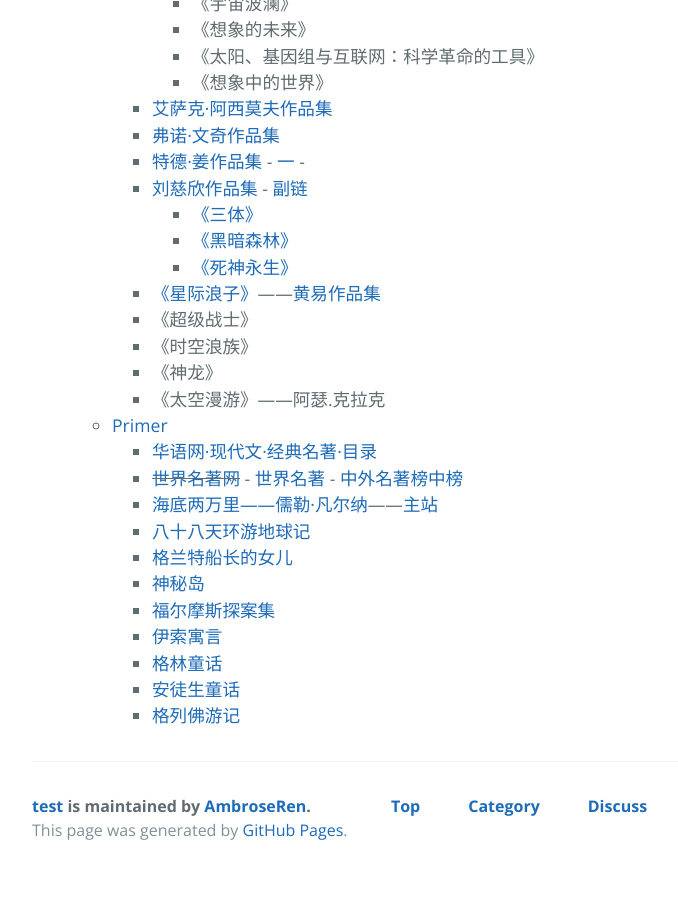
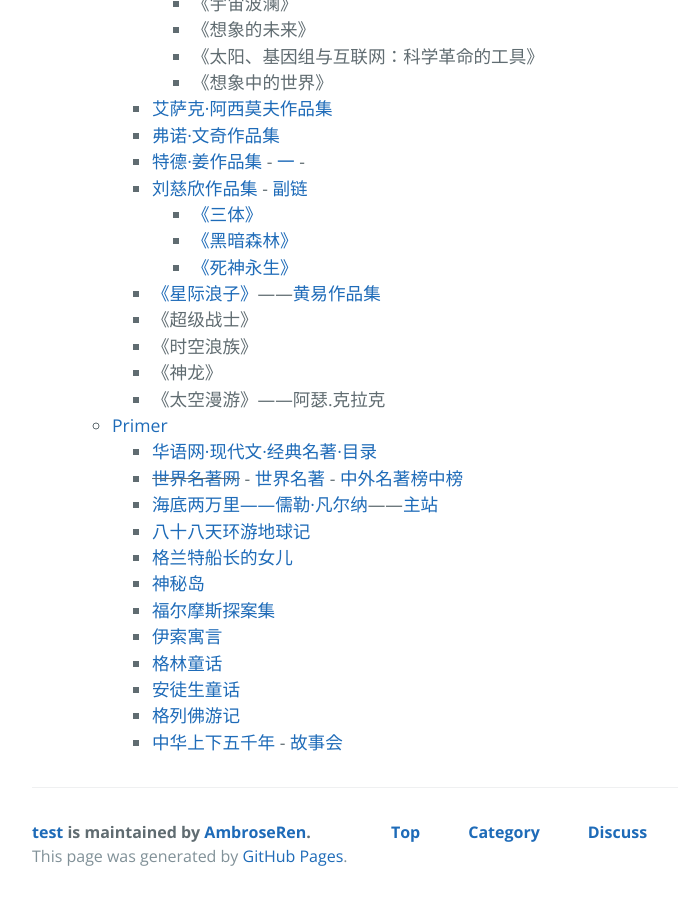
Before and after one commit to AmbroseRen/test, a Jekyll site: the page built from Library/BookListsOne.md, in a window 1280 px wide and 900 px high, scrolled down 4683 px. Shown: the whole window, without its empty margins (192-870 px from the left). Built offline with Jekyll 4.4.1, drawn with Linux system fonts in a browser that asks for light colours; our own code applies the rules of GitHub Pages for plain Markdown files; the repository's description, which GitHub fills in, is left out; before the commit the page ends 5557 px from its top, so only the background shows below that.

Commit message:
Update BookListsOne.md

```diff
--- a/Library/BookListsOne.md
+++ b/Library/BookListsOne.md
@@ -281,6 +281,7 @@
                     <li><a href="https://www.thn21.com/Article/chang/19240.html">格林童话</a></li>
                     <li><a href="https://www.thn21.com/Article/chang/6224.html">安徒生童话</a></li>
                     <li><a href="http://www.dushu369.com/waiguomingzhu/glfyj/">格列佛游记</a></li>
+			<li><a href="http://www.bestgushi.com/l/5000nian/">中华上下五千年</a> - <a href="http://www.bestgushi.com/">故事会</a></li>
                 </ul>
             </li>
         </ul>
```
